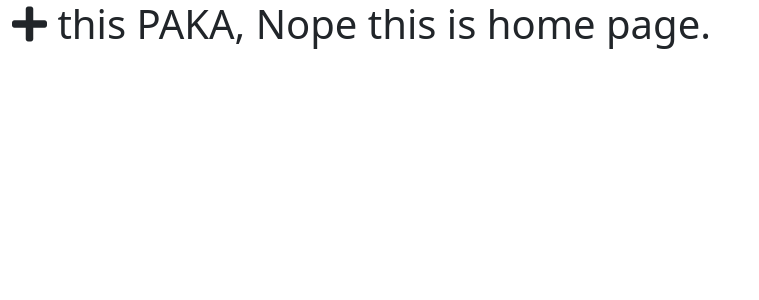
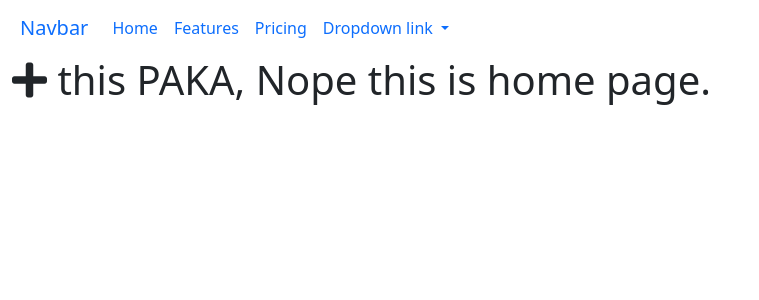
Before and after one commit to Thenuwara07/S-student-management-system, a PHP site: page /S-student-management-system/ in a window 1280 px wide. Shown: the top 300 px of the page, without its empty margins (0-759 px from the left). Run offline with PHP 8.4, Linux system fonts and the light colour scheme; some libraries are stand-ins or nearby versions.

Commit message:
adding signup page and navbar

```diff
--- a/private/controllers/Login.php
+++ b/private/controllers/Login.php
@@ -1,6 +1,6 @@
 <?php
 
-    // home controller
+    // login controller
     class Login extends Controller{
 
         function index(){
--- a/private/core/config.php
+++ b/private/core/config.php
@@ -1,3 +1,3 @@
 <?php
 
-    define('ROOT', 'http://localhost/school/public');
+    define('ROOT', 'http://localhost/S-student-management-system/public');
--- /dev/null
+++ b/private/views/includes/v_navbar.php
@@ -0,0 +1,31 @@
+<nav class="navbar navbar-expand-lg bg-body-tertiary p-2">
+  <div class="container-fluid">
+    <a class="navbar-brand" href="#">Navbar</a>
+    <button class="navbar-toggler" type="button" data-bs-toggle="collapse" data-bs-target="#navbarNavDropdown" aria-controls="navbarNavDropdown" aria-expanded="false" aria-label="Toggle navigation">
+      <span class="navbar-toggler-icon"></span>
+    </button>
+    <div class="collapse navbar-collapse" id="navbarNavDropdown">
+      <ul class="navbar-nav">
+        <li class="nav-item">
+          <a class="nav-link active" aria-current="page" href="#">Home</a>
+        </li>
+        <li class="nav-item">
+          <a class="nav-link" href="#">Features</a>
+        </li>
+        <li class="nav-item">
+          <a class="nav-link" href="#">Pricing</a>
+        </li>
+        <li class="nav-item dropdown">
+          <a class="nav-link dropdown-toggle" href="#" role="button" data-bs-toggle="dropdown" aria-expanded="false">
+            Dropdown link
+          </a>
+          <ul class="dropdown-menu">
+            <li><a class="dropdown-item" href="#">Action</a></li>
+            <li><a class="dropdown-item" href="#">Another action</a></li>
+            <li><a class="dropdown-item" href="#">Something else here</a></li>
+          </ul>
+        </li>
+      </ul>
+    </div>
+  </div>
+</nav>
--- a/private/views/v_home.php
+++ b/private/views/v_home.php
@@ -1,4 +1,5 @@
 <?php $this->view('includes/v_header') ?>
+<?php $this->view('includes/v_navbar') ?>
 
 <div class="container-fluid">
     <h1><i class="fa fa-plus"></i> this PAKA, Nope this is home page.</h1>
```
Also changed, not shown: private/controllers/Signup.php (added, +9 -0 lines), private/views/v_signup.php (added, +34 -0 lines), public/.htaccess (added).
